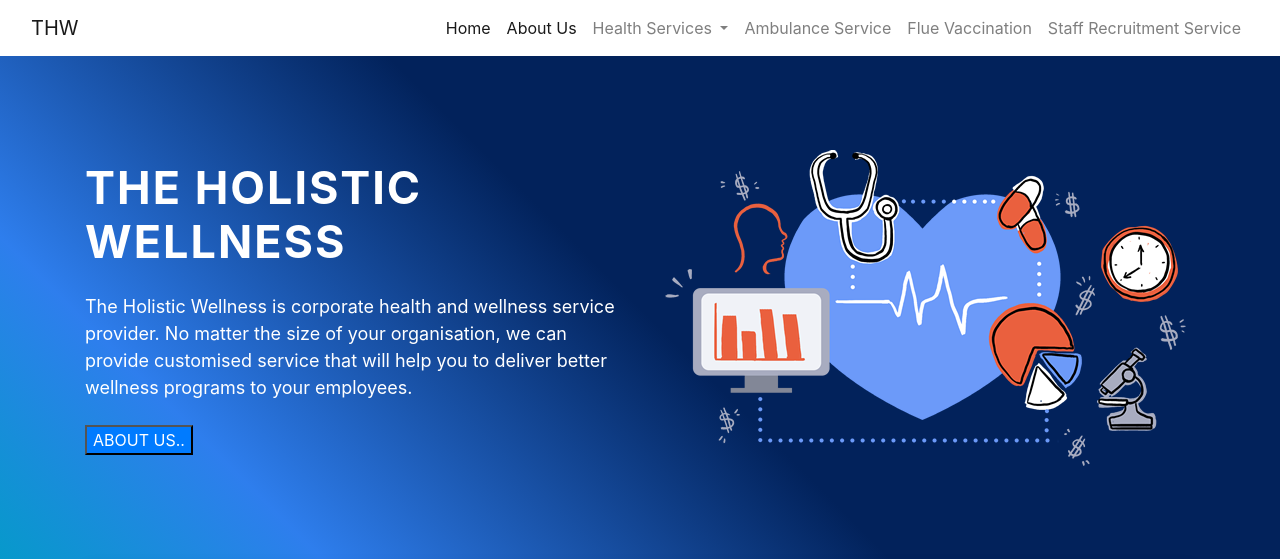
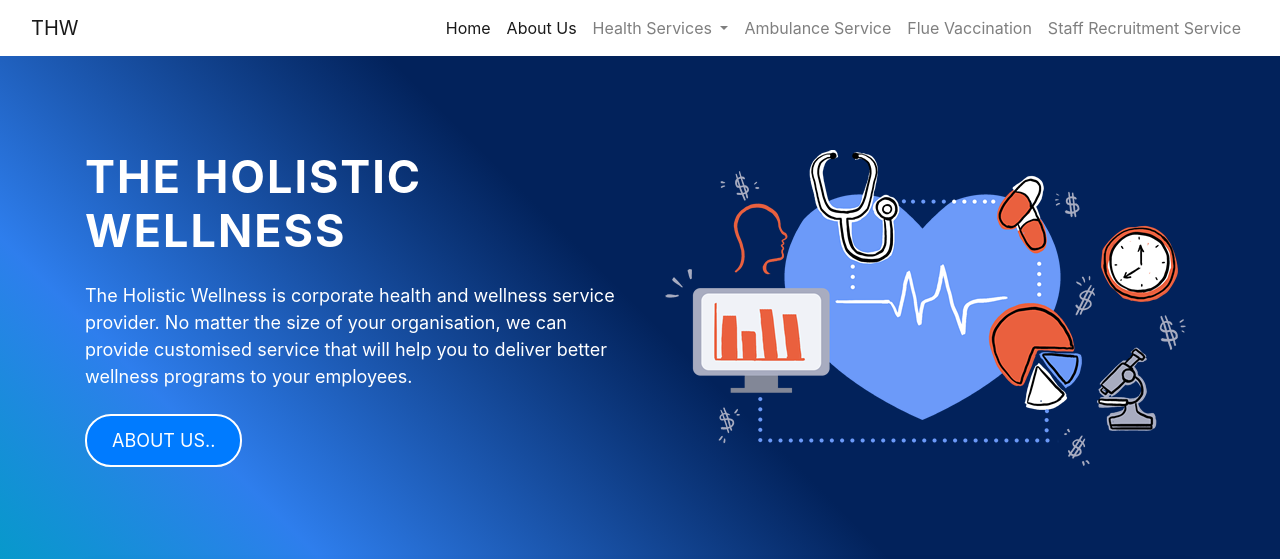
Before and after one commit to vishalsankpal/the-hollistic-wellness, a plain HTML site: page index.html in a window 1280 px wide. Shown: the top 559 px of the page. Drawn offline with nearby package versions, Linux system fonts and the light colour scheme.

Commit message:
Enter commit message

```diff
--- a/css/style.scss
+++ b/css/style.scss
@@ -20,6 +20,12 @@ main{
                 letter-spacing: 2px;
             }
             .show-case-disdcription{
+                font-size: 18px;
+            }
+            .about-us{
+                border: 2px solid #fff;
+                padding: 11px 25px;
+                border-radius: 26px;
                 font-size: 18px;
             }
         }
```
Also changed, not shown: css/style.css, 1 other file.
